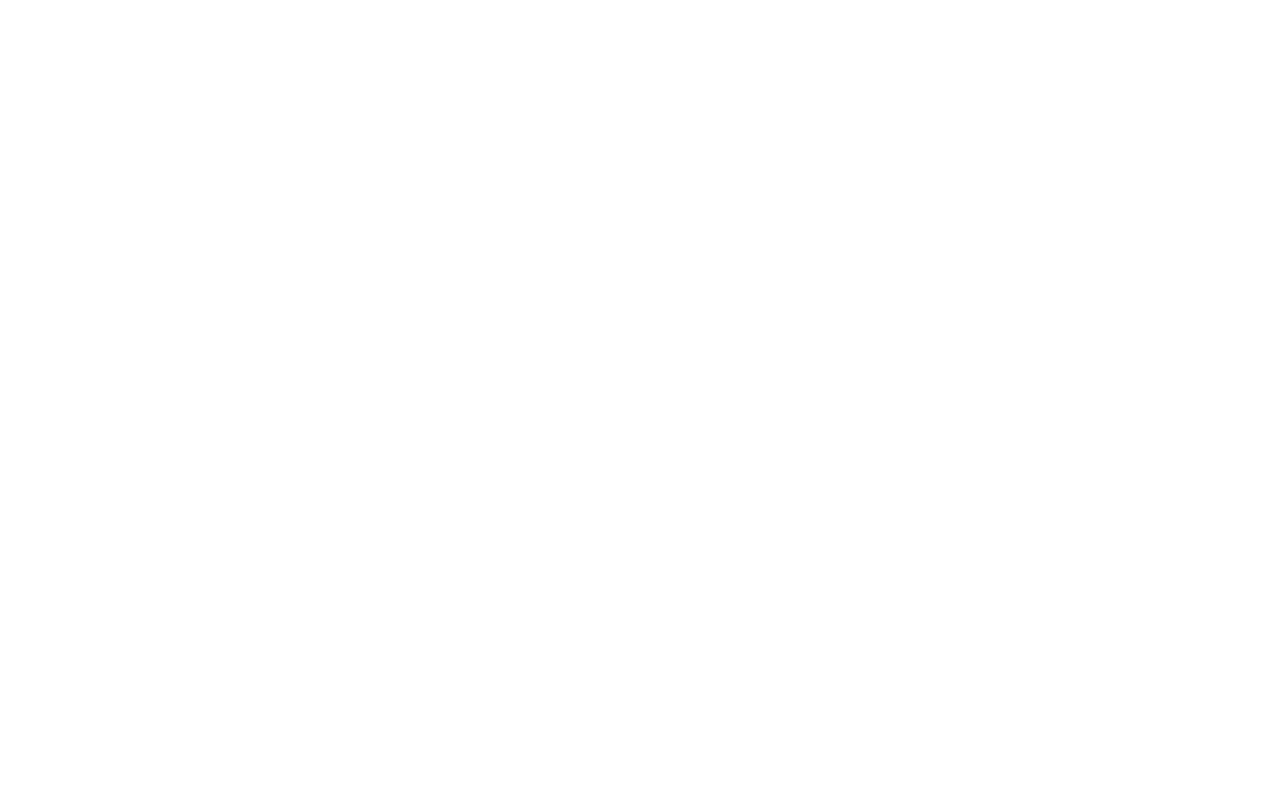
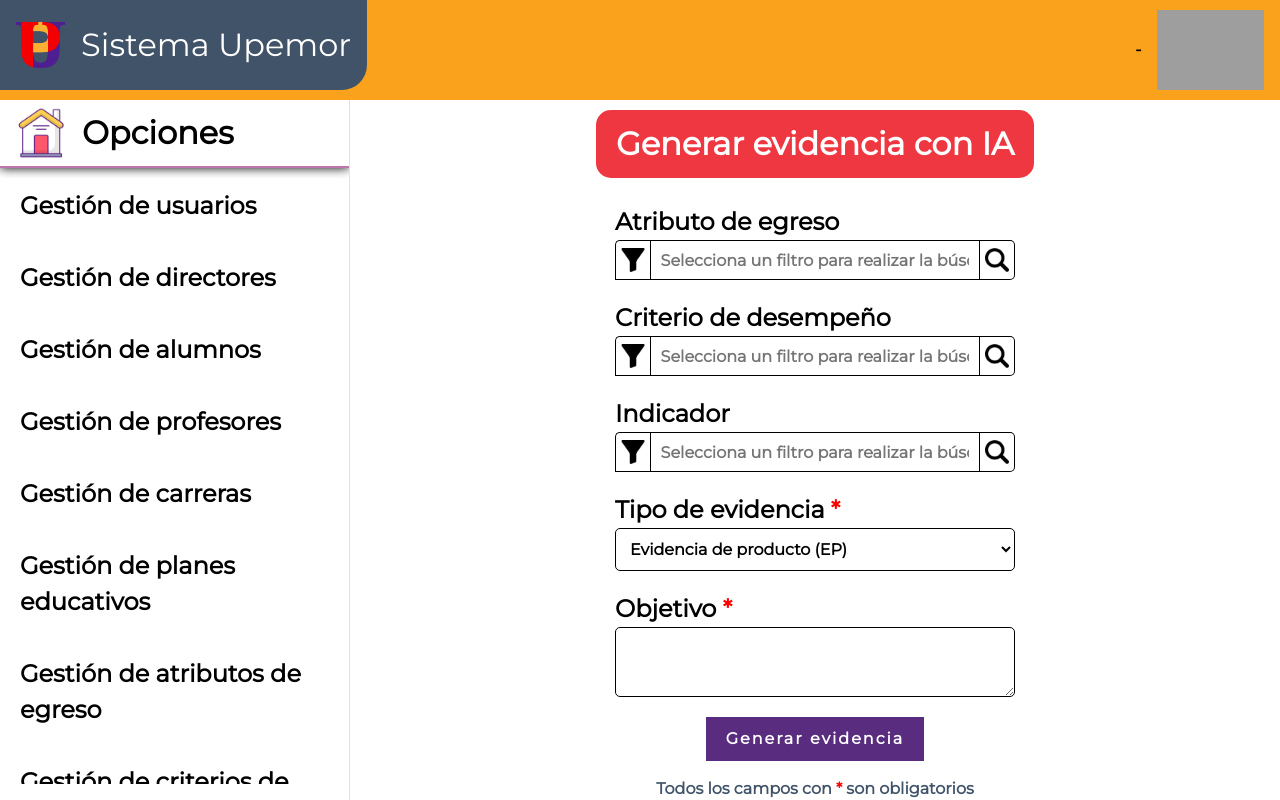
Before and after one commit to Gixarde3/EstadiaFrontend, a React (Vite) app: page /home/evidencia/generar/1 in a window 1280 px wide. Before the commit this address had no page. Built offline with nearby package versions, Linux system fonts and the light colour scheme; sample sign-in values are in the browser's storage; grey boxes are pictures that could not be loaded.

Commit message:
Generación de evidencias por IA

```diff
--- a/src/App.jsx
+++ b/src/App.jsx
@@ -35,6 +35,7 @@
 import { MateriasContextProvider } from "./contexts/MateriasContext";
 import Evidencia from "./pages/Evidencia";
 import EvidenciaEntregada from "./pages/EvidenciaEntregada";
+import GenerarEvidencia from "./pages/GenerarEvidencia";
 function App() {
   axios.defaults.withCredentials = true;
   return (
@@ -64,10 +65,12 @@
               <Route path="a-asignaturas" element={<GestionGrupoMaterias/>}/>
               <Route path="como-profesor" element={<Materias/>}/>
               <Route path="asignatura/:idGrupoMateria" element={<Asignatura/>}/>
-              <Route path="evidencia/:idEvidencia" element={<Evidencia/>}/>
               <Route path="entrega/:idEvidenciaEntregada" element={<EvidenciaEntregada/>}/>
               <Route path=":modelo/editar/:id" element={<Editar/>}/>
               <Route path=":modelo/nuevo" element={<Nuevo/>}/>
+              <Route path="evidencia/generar/:idGrupoMateria" element={<GenerarEvidencia/>}/>
+              <Route path="evidencia/:idEvidencia" element={<Evidencia/>}/>
+
             </Route>
           </Routes>
         </BrowserRouter>
--- a/src/assets/css/general.css
+++ b/src/assets/css/general.css
@@ -206,6 +206,13 @@
     font-weight: bold;
     margin: 10px 0;
     width: 100%;
+    & select, textarea{
+        width: 100%;
+        padding: 10px;
+        border: 1px solid #000;
+        border-radius: 5px;
+        font-size: 1rem;
+    }
     & .input-row{
         display: flex;
         justify-content: center;
--- a/src/components/Aside.jsx
+++ b/src/components/Aside.jsx
@@ -23,7 +23,7 @@
         "Gestión de grupos",
         "Asignar profesores a asignaturas",
         "Mis acciones como profesor",
-        "Reportes",
+        "Acciones especiales",
     ]
     return (
     <aside className={isOpen ? "active" : ""}>
--- a/src/components/CriterioEvaluacion.jsx
+++ b/src/components/CriterioEvaluacion.jsx
@@ -115,7 +115,7 @@
                 calificando &&
                 <div className="operation-buttons" style={{right: '-210px'}}>
                     <input type="number" max={100} value={evaluacion?.puntaje} onChange = {(e) => setEvalaucion(e.target.value)} placeholder="Calificación del 0 al 100" style={{width:'105px'}}/>
-                    <button type="button" className="button" style={{width: 'auto'}} onClick={() => addCalificacion(criterio.idCriterioEvaluacion, evaluacion)}>{"Evaluar"}</button>
+                    <button type="button" className="button" style={{width: 'auto', display:'flex', alignItems:'center'}} onClick={() => addCalificacion(criterio.idCriterioEvaluacion, evaluacion)}>{"Evaluar"}</button>
                 </div>
             }
             <Alert
--- a/src/pages/Asignatura.jsx
+++ b/src/pages/Asignatura.jsx
@@ -4,6 +4,7 @@
 import axios from "axios";
 import config from "../config.json";
 import Tarea from '../components/Tarea';
+import { Link } from 'react-router-dom';
 function Asignatura() {
     const [evidencias, setEvidencias] = useState([]);
     const { idGrupoMateria } = useParams();
@@ -104,15 +105,23 @@
                     }
                 )}>
 
+                    <div className="info">
+                        <div className={`icono color-${color}`}>
+                            <img src="/img/add.png" alt="Ícono de agregar" />
+                        </div>
+                        <h3>Crear nueva tarea</h3>
+                    </div>
+                </button>
+            }
+
+            <Link className="tarea" style={{marginTop: '1rem'}} to={`/home/evidencia/generar/${idGrupoMateria}`}>
                 <div className="info">
                     <div className={`icono color-${color}`}>
-                        <img src="/img/add.png" alt="Ícono de agregar" />
+                        <img src="/img/stars.svg" alt="Ícono de agregar" />
                     </div>
-                    <h3>Crear nueva tarea</h3>
+                    <h3>Generar sugerencia de evidencia con IA</h3>
                 </div>
-                </button>
-
-            }
+            </Link>
             <div className="tareas">
                 {
                     evidencias.map((evidencia, index) => {
--- a/src/pages/Evidencia.jsx
+++ b/src/pages/Evidencia.jsx
@@ -201,9 +201,10 @@
                 <section id="descripcion-evidencia">
                     <p>{evidencia.descripcion}</p>
                 </section>
+                {evidencia.archivoDescripcion &&
                 <section id="archivo-evidencia">
                     <a className="button" href={`${config.endpoint}/descripciones/${evidencia.archivoDescripcion}`} download>Descripción de evidencia</a>
-                </section>
+                </section>}
                 <section id="criterios">
                     <h2>Criterios de evaluación</h2>
                     {user.privilege >= 2 && <button type="button" className="button" onClick={() => navigate("/home/CriterioEvaluacion/nuevo", {
--- /dev/null
+++ b/src/pages/GenerarEvidencia.jsx
@@ -0,0 +1,102 @@
+import BarraBusquedaSeleccionar from "../components/BarraBusquedaSeleccionar";
+import { useParams } from "react-router-dom";
+import { useState } from "react";
+import axios from "axios";
+import config from "../config.json";
+import Alert from "../components/Alert";
+function GenerarEvidencia() {
+    const {idGrupoMateria} = useParams();
+    const [atributoEgreso, setAtributoEgreso] = useState(null);
+    const [criterioDesempenio, setCriterioDesempenio] = useState(null);
+    const [indicador, setIndicador] = useState(null);
+    const [tipoEvidencia, setTipoEvidencia] = useState("Producto");
+    const [objetivo, setObjetivo] = useState(null);
+    const [alert, setAlert] = useState(null);
+    const closeAlert = () => setAlert(null);
+    const showAlert = (title, message, kind, redirectRoute, asking, onAccept) => {
+        setAlert({ title, message, kind, isOpen: true, redirectRoute, asking, onAccept });
+    }
+
+    const generar = async (e) => {
+        e.preventDefault();
+        try{
+            console.log(tipoEvidencia);
+            showAlert("Generando", "Generando evidencia", "loading");
+            const response = await axios.post(`${config.endpoint}/evidencia/generar`, {
+                idGrupoMateria,
+                idAtributoEgreso: atributoEgreso.idAtributoEgreso,
+                idCriterioDesempenio: criterioDesempenio.idCriterioDesempenio,
+                idIndicador: indicador.idIndicador,
+                tipoEvidencia,
+                objetivo
+            });
+            showAlert("Evidencia generada", "Evidencia generada correctamente, para verla, presiona \"aceptar\"", "success", "/home/evidencia/" + response.data.idEvidencia);
+        }catch(error){
+            console.error(error);
+            if(!error.response){
+                showAlert("Error", "Ocurrió un error inesperado. Por favor contacta a soporte.", "error");
+                return;
+            }
+            if(error.response.status === 404){
+                showAlert("Error", "No se encontraron resultados", "error");
+            }
+            else if(error.response.status === 401){
+                showAlert("Error", "No tienes permiso para realizar esta acción", "error");
+            }
+            else if(error.response.status === 500){
+                if(error.response.data.error){
+                    showAlert("Error", error.response.data.error, "error");
+                }
+                else{
+                    showAlert("Error", "Error en el servidor", "error");
+                }
+            }
+
+        }
+    }
+    return (
+        <section id="principal">
+            <h1>Generar evidencia con IA</h1>
+            <form onSubmit={generar} className="login">
+                <label>
+                    Atributo de egreso
+                    <BarraBusquedaSeleccionar modelo="atributoEgreso" onSelect = {setAtributoEgreso}/>
+                </label>
+                <label>
+                    Criterio de desempeño
+                    <BarraBusquedaSeleccionar modelo="criterioDesempenio" onSelect = {setCriterioDesempenio}/>
+                </label>
+                <label>
+                    Indicador
+                    <BarraBusquedaSeleccionar modelo="indicador" onSelect = {setIndicador}/>
+                </label>
+                <label>
+                    Tipo de evidencia <span style={{color:'red'}}>*</span>
+                    <select onChange={(e) => setTipoEvidencia(e.target.value)}>
+                        <option value="Producto">Evidencia de producto (EP)</option>
+                        <option value="Desarrollo">Evidencia de desarrollo (ED)</option>
+                        <option value="Conocimiento">Evidencia de conocimiento (EC)</option>
+                    </select>
+                </label>
+                <label>
+                    Objetivo <span style={{color:'red'}}>*</span>
+                    <textarea style={{resize: 'vertical'}} onChange={(e) => setObjetivo(e.target.value)}></textarea>
+                </label>
+                <button className="button">Generar evidencia</button>
+            </form>
+            <p className="aclaracion">Todos los campos con <span style={{color: "red"}}>*</span> son obligatorios</p>
+            <Alert
+                isOpen={alert ? alert.isOpen : false}
+                title={alert ? alert.title : ''}
+                message={alert ? alert.message : ''}
+                kind={alert ? alert.kind : ''}
+                closeAlert={closeAlert}
+                redirectRoute={alert ? alert.redirectRoute : ''}
+                asking={alert ? alert.asking : false}
+                onAccept={alert ? alert.onAccept : () => {}}
+            />
+        </section>
+    );
+}
+
+export default GenerarEvidencia;
```
Also changed, not shown: public/img/stars.svg (added).
